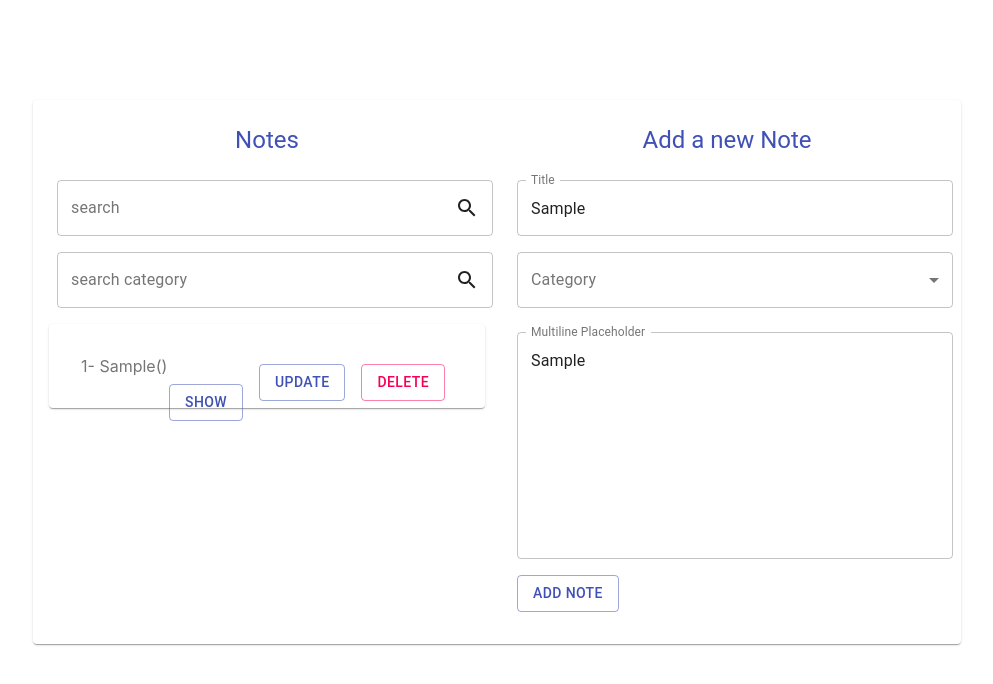
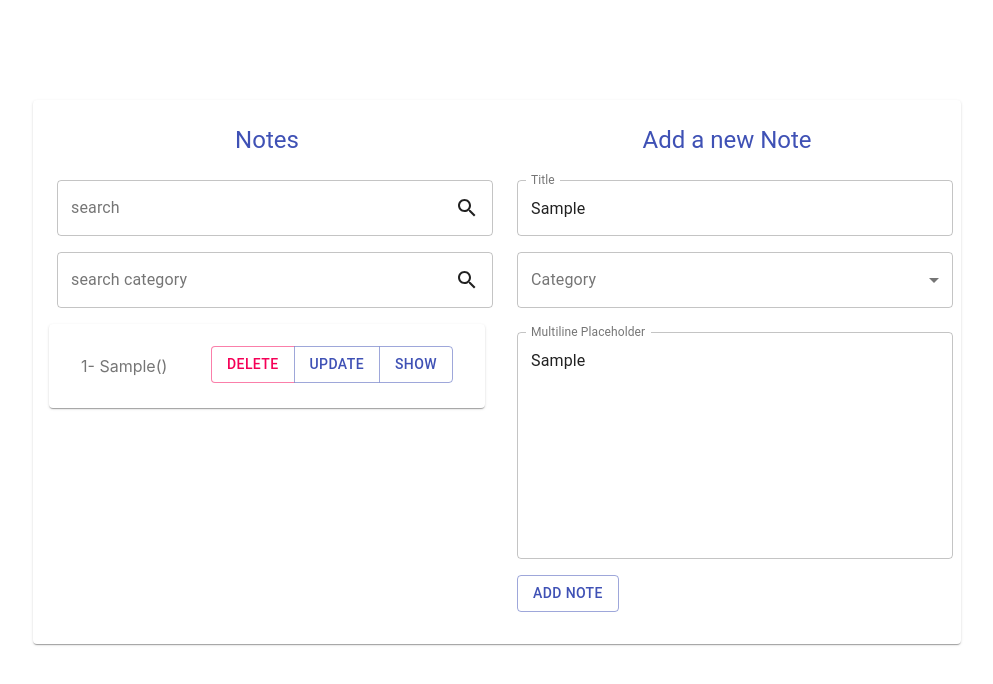
Before and after one commit to nimahkh/note_taking_app, a React (Create React App) app: page / in a window 1280 px wide. Both pictures are taken after typing "Sample", "Sample" into the empty fields and a click on the button "ADD NOTE". Shown: the top 684 px of the page, without its empty margins (143-1136 px from the left). Built offline with nearby package versions, Linux system fonts and the light colour scheme.

Commit message:
fix some errors

```diff
--- a/src/components/NotesList/Note.js
+++ b/src/components/NotesList/Note.js
@@ -4,6 +4,7 @@ import {makeStyles} from '@material-ui/core/styles';
 import Button from '@material-ui/core/Button';
 import LocalStorage from "../../Utils/localStorage"
 import {useStateValue} from '../../statemanagement'
+import ButtonGroup from '@material-ui/core/ButtonGroup';
 
 const useStyles = makeStyles(theme => ({
   paper: {
@@ -12,15 +13,22 @@ const useStyles = makeStyles(theme => ({
     marginBottom: 10
   },
   button: {
-    margin: theme.spacing(1),
+    position:'relative',
+    top:'-10px',
     float: 'right'
+  },
+  title:{
+    wordBreak: 'break-all'
   }
 }));
 
 function Note(props) {
   const {item, id} = props;
   const classes = useStyles();
-  const [{notes},dispatch] = useStateValue();
+  const [
+    {
+      notes
+    }, dispatch] = useStateValue();
 
   function deleteNote() {
     let allNotes = notes.filter((note, index) => index !== id);
@@ -28,40 +36,31 @@ function Note(props) {
     LocalStorage.rmNotes();
     LocalStorage.setNotes(JSON.stringify(allNotes));
 
-    dispatch({
-      type:'newNote',
-      notes : allNotes
-    })
+    dispatch({type: 'newNote', notes: allNotes})
   }
 
-  function updateNote(){
-    dispatch({
-      type:'openModal',
-      modal: true,
-      edit: id
-    })
+  function updateNote() {
+    dispatch({type: 'openModal', modal: true, edit: id})
   }
 
-  function showNote(){
-    dispatch({
-      type:'showMessage',
-      showModal: true,
-      show: id
-    })
+  function showNote() {
+    dispatch({type: 'showMessage', showModal: true, show: id})
   }
 
   return (<Paper className={classes.paper}>
     {id + 1}
-    - {item.title}({item.category})
-    <Button variant="outlined" color="secondary" className={classes.button} onClick={deleteNote}>
+    - <span className={classes.title}>{(item.title)}({item.category})</span>
+    <ButtonGroup color="primary" aria-label="outlined primary button group" className={classes.button}>
+      <Button variant="outlined" color="secondary" onClick={deleteNote}>
         Delete
       </Button>
-    <Button variant="outlined" color="primary" className={classes.button} onClick={updateNote}>
+      <Button variant="outlined" color="primary" onClick={updateNote}>
         Update
       </Button>
-    <Button variant="outlined" color="primary" className={classes.button} onClick={showNote}>
+      <Button variant="outlined" color="primary" onClick={showNote}>
         Show
       </Button>
+    </ButtonGroup>
   </Paper>)
 }
 
```
Lines whose indentation alone changed are shown as unchanged.
